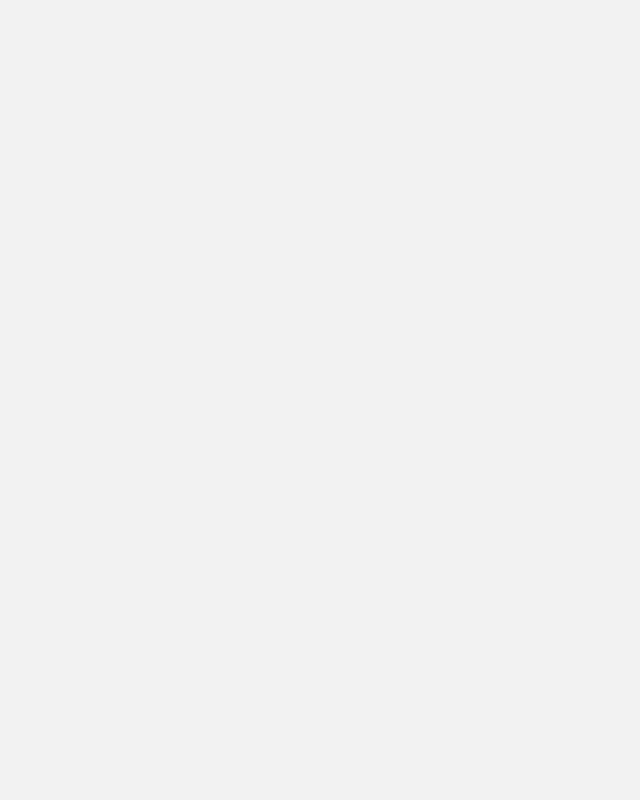
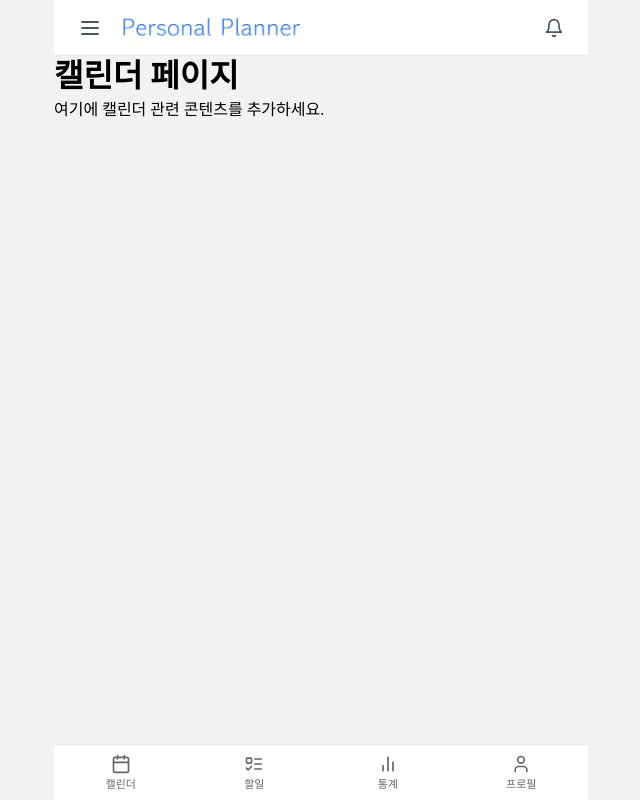
Before and after one commit to PG4-FinalProject/react-personal-planner, a React (Vite) app: page /calendar in a window 1280 px wide. Before the commit this address had no page. Shown: the whole page, without its empty margins (319-959 px from the left). Built offline with nearby package versions, Linux system fonts and the light colour scheme.

Commit message:
fix: 페이지 경로 수정

```diff
--- a/src/components/layout/Footer.tsx
+++ b/src/components/layout/Footer.tsx
@@ -1,6 +1,6 @@
 import React from 'react';
 import { Calendar, ListTodo, BarChart2, User } from 'lucide-react';
-import { palette } from '../../styles/Palette'; // 팔레트 임포트
+import { palette } from '../../styles/palette'; // 팔레트 임포트
 
 interface FooterProps {
   currentPage: string;
--- a/src/components/layout/Header.tsx
+++ b/src/components/layout/Header.tsx
@@ -1,7 +1,7 @@
 import React from 'react';
 import { Bell, Menu } from 'lucide-react';
 import Logo from '../../assets/Logo.png';  // 상대 경로로 로고 import
-import { palette } from '../../styles/Palette'; // 팔레트 임포트
+import { palette } from '../../styles/palette'; // 팔레트 임포트
 
 const Header = () => {
   return (
@@ -11,7 +11,7 @@ const Header = () => {
           className="menu-button"
           aria-label="메뉴 열기"
         >
-          <Menu size={24} color={palette.gray} /> {/* 중괄호 추가 */}
+          <Menu size={24} color={palette.gray} />
         </button>
         <img
           src={Logo}
@@ -23,7 +23,7 @@ const Header = () => {
         className="notification-button"
         aria-label="알림 보기"
       >
-        <Bell size={20} color={palette.gray} /> {/* 중괄호 추가 */}
+        <Bell size={20} color={palette.gray} />
       </button>
     </header>
   );
--- a/src/routes/routes.tsx
+++ b/src/routes/routes.tsx
@@ -6,8 +6,9 @@ import Calendar from '../pages/Calendar'; // Calendar 경로를 맞춰주세요.
 const AppRoutes: React.FC = () => {
   return (
     <Routes>
-      <Route path="/" element={<Calendar />} /> {/* 기본 경로에서 캘린더 페이지 표시 */}
-      {/* <Route path="/createPlans" element={<CreatePlans />} /> */}
+      <Route path="/" element={<Calendar />} index /> {/* 기본 경로에서 캘린더 페이지 표시 */}
+      <Route path="/calendar" element={<Calendar />} /> 캘린더 페이지
+      {/* <Route path="/plans" element={<CreatePlans />} /> */}
       {/* 다른 페이지를 추가하려면 여기에 Route를 추가 */}
 
     </Routes>
```
